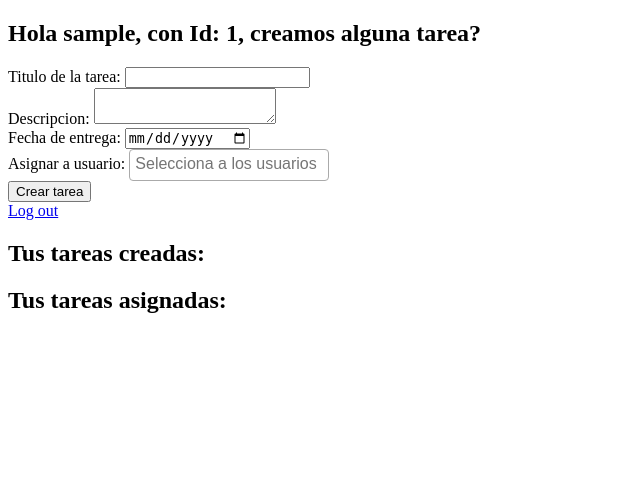
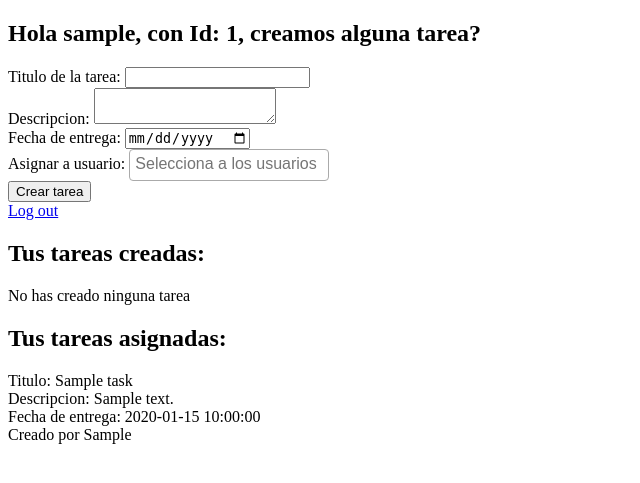
Before and after one commit to pazbar1338/task-planner, a PHP site: page /home.php in a window 1280 px wide. Shown: the top 483 px of the page, without its empty margins (0-640 px from the left). Run offline with PHP 8.4, Linux system fonts and the light colour scheme; the visitor is signed in with stand-in values (Sample User, id 1); tables that the repository leaves empty or names only in its code hold one stand-in row (values such as "Sample post"); some libraries are stand-ins or nearby versions.

Commit message:
Add display of user-assigned tasks

```diff
--- a/home.php
+++ b/home.php
@@ -17,17 +17,19 @@ if(!isset($_SESSION['userName']) || !isset($_SESSION['userId'])){
     header('Location: ./login.php');
 }
 
+$userId = $_SESSION['userId']; // conn.php?
+
 if ($_SERVER['REQUEST_METHOD'] === 'POST') {
     $title = $_POST['title'];
     $description = $_POST['description'];
     $dueDate = $_POST['dueDate'];
-    $createdBy = $_SESSION['userId'];
+    // $userId = $_SESSION['userId'];
     $usersToTask = $_POST['usersArray']; //array que contiene las Id de los usuarios selecionados
 
     //creacion de tarea
     if($title && $description && $dueDate) {
         $query = $conn->prepare("INSERT INTO task (Title, Description, Due_date, Created_by) VALUES (?, ?, ?, ?)"); //prepara la peticion
-        $query->bind_param("ssss", $title, $description, $dueDate, $createdBy); //enlaza los parametros con las variables obtenidas desde el form
+        $query->bind_param("ssss", $title, $description, $dueDate, $userId); //enlaza los parametros con las variables obtenidas desde el form
 
         if($query->execute()) {
             $taskId = $conn->insert_id; //obtiene la Id de la ultima tarea creada
@@ -37,7 +39,7 @@ if ($_SERVER['REQUEST_METHOD'] === 'POST') {
                 $userTaskQuery = $conn->prepare("INSERT INTO task_users (user_id, task_id) VALUES (?, ?)");
 
                 foreach($usersToTask as $userId) { //$userId va tomando los valores de las Id de usuarios
-                    $userTaskQuery->bind_param("ii", $userId, $taskId); //
+                    $userTaskQuery->bind_param("ii", $userId, $taskId);
                     $userTaskQuery->execute();
                 }
                 echo "Usuarios asignados correctamente.<br>";
@@ -50,7 +52,6 @@ if ($_SERVER['REQUEST_METHOD'] === 'POST') {
         }
     }
 }
-
 
 ?>
 
@@ -114,20 +115,46 @@ if ($_SERVER['REQUEST_METHOD'] === 'POST') {
     <div>
         <h2>Tus tareas creadas:</h2>
         <?php
+
         //mostrar tareas creadas por el user logueado
-        $createdBy = $_SESSION['userId'];
-        $displayCreatedTasks = $conn->query("SELECT Title, Description, Due_date FROM task WHERE Created_by = $createdBy");
-        while ($row = $displayCreatedTasks->fetch_assoc()) {
-            echo "Titulo: " . $row['Title'] . " <br>";
-            echo "Descripcion: " . $row['Description'] . " <br>";
-            echo "Fecha de entrega: " . $row['Due_date'] . " <br>";
+        $createdTasksQuery = $conn->query("SELECT Title, Description, Due_date FROM task WHERE Created_by = $userId");
+        if ($createdTasksQuery->num_rows > 0){
+            while ($row = $createdTasksQuery->fetch_assoc()) {
+                echo "Titulo: " . $row['Title'] . " <br>";
+                echo "Descripcion: " . $row['Description'] . " <br>";
+                echo "Fecha de entrega: " . $row['Due_date'] . " <br>";
+            }
+        } else {
+            echo "No has creado ninguna tarea";
         }
+
         ?>
     </div>
     <div>
         <h2>Tus tareas asignadas:</h2>
         <?php
 
+        $assignedTasksQuery = $conn->query("SELECT task_id FROM task_users WHERE user_id = $userId");
+        if($assignedTasksQuery->num_rows > 0){
+            while($row = $assignedTasksQuery->fetch_assoc()){
+                $taskId = $row['task_id'];
+
+                $taskQuery = $conn->query("SELECT Title, Description, Due_date, created_by FROM task WHERE Id = $taskId");
+                if ($taskQuery) {
+                    while($taskRow = $taskQuery->fetch_assoc()) {
+                        echo "Titulo: " . $taskRow['Title'] . " <br>";
+                        echo "Descripcion: " . $taskRow['Description'] . " <br>";
+                        echo "Fecha de entrega: " . $taskRow['Due_date'] . " <br>";
+                        echo "Creado por " . $taskRow['created_by'] . " <br>";
+                    }
+                }
+                else {
+                    echo "error obteniendo los detalles de la tarea" . $conn->error;
+                }
+            }
+        } else {
+            echo "No tienes tareas asignadas";
+        }
         ?>
     </div>
 
```
